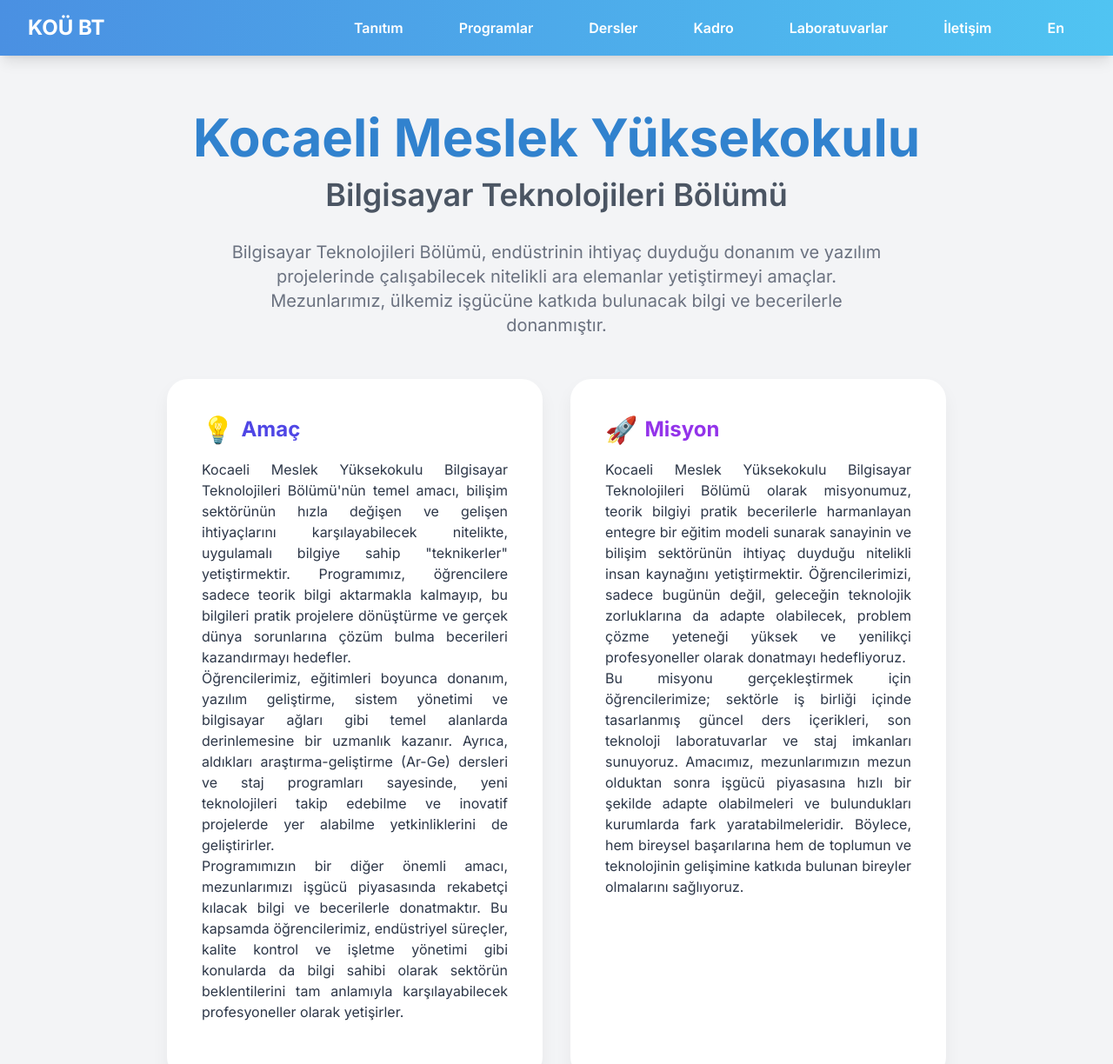
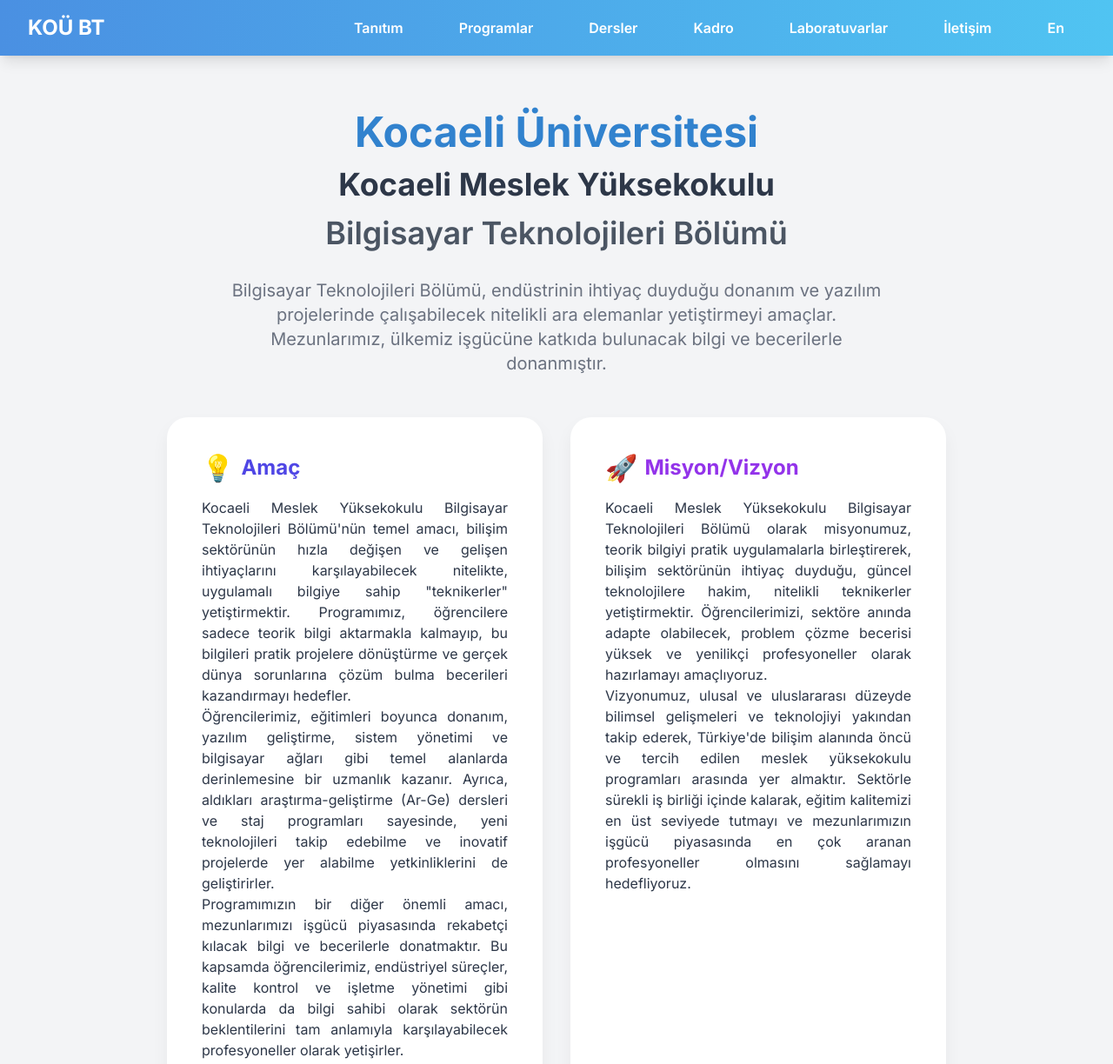
Before and after one commit to kmyobilgisayar/web, a plain HTML site: page index.html in a window 1280 px wide. Shown: the top 1224 px of the page at 87% size. Drawn offline with nearby package versions, Linux system fonts and the light colour scheme.

Commit message:
Update index.html

```diff
--- a/index.html
+++ b/index.html
@@ -173,8 +173,9 @@
     <main>
         <!-- Tanıtım Bölümü -->
         <section id="tanitim" class="bg-gray-100 text-center">
-            <h1 class="text-6xl font-extrabold mb-4">Kocaeli Meslek Yüksekokulu</h1>
-            <h2 class="text-4xl font-semibold mb-8 text-gray-600">Bilgisayar Teknolojileri Bölümü</h2>
+            <h1 class="text-5xl font-extrabold mb-4">Kocaeli Üniversitesi</h1>
+            <h3 class="text-4xl font-extrabold mb-4">Kocaeli Meslek Yüksekokulu</h3>
+            <h3 class="text-4xl font-semibold mb-8 text-gray-600">Bilgisayar Teknolojileri Bölümü</h3>
             <p class="max-w-3xl text-xl text-gray-500">
                 Bilgisayar Teknolojileri Bölümü, endüstrinin ihtiyaç duyduğu donanım ve yazılım projelerinde çalışabilecek nitelikli ara elemanlar yetiştirmeyi amaçlar. Mezunlarımız, ülkemiz işgücüne katkıda bulunacak bilgi ve becerilerle donanmıştır.
             </p>
@@ -187,9 +188,9 @@
                   <p class="text-gray-600">&nbsp;</p>
                 </div>
               <div class="card">
-                <h3 class="text-2xl font-bold text-purple-600 mb-4 flex items-center"><span class="mr-2 text-3xl">🚀</span> Misyon</h3>
-                  <p align="justify">Kocaeli Meslek Yüksekokulu Bilgisayar Teknolojileri Bölümü olarak misyonumuz, teorik bilgiyi pratik becerilerle harmanlayan entegre bir eğitim modeli sunarak sanayinin ve bilişim sektörünün ihtiyaç duyduğu nitelikli insan kaynağını yetiştirmektir. Öğrencilerimizi, sadece bugünün değil, geleceğin teknolojik zorluklarına da adapte olabilecek, problem çözme yeteneği yüksek ve yenilikçi profesyoneller olarak donatmayı hedefliyoruz.</p>
-                    <p align="justify">Bu misyonu gerçekleştirmek için öğrencilerimize; sektörle iş birliği içinde tasarlanmış güncel ders içerikleri, son teknoloji laboratuvarlar ve staj imkanları sunuyoruz. Amacımız, mezunlarımızın mezun olduktan sonra işgücü piyasasına hızlı bir şekilde adapte olabilmeleri ve bulundukları kurumlarda fark yaratabilmeleridir. Böylece, hem bireysel başarılarına hem de toplumun ve teknolojinin gelişimine katkıda bulunan bireyler olmalarını sağlıyoruz.</p>
+                <h3 class="text-2xl font-bold text-purple-600 mb-4 flex items-center"><span class="mr-2 text-3xl">🚀</span> Misyon/Vizyon</h3>
+                  <p align="justify">Kocaeli Meslek Yüksekokulu Bilgisayar Teknolojileri Bölümü olarak misyonumuz, teorik bilgiyi pratik uygulamalarla birleştirerek, bilişim sektörünün ihtiyaç duyduğu, güncel teknolojilere hakim, nitelikli teknikerler yetiştirmektir. Öğrencilerimizi, sektöre anında adapte olabilecek, problem çözme becerisi yüksek ve yenilikçi profesyoneller olarak hazırlamayı amaçlıyoruz.</p>
+                    <p align="justify">Vizyonumuz, ulusal ve uluslararası düzeyde bilimsel gelişmeleri ve teknolojiyi yakından takip ederek, Türkiye'de bilişim alanında öncü ve tercih edilen meslek yüksekokulu programları arasında yer almaktır. Sektörle sürekli iş birliği içinde kalarak, eğitim kalitemizi en üst seviyede tutmayı ve mezunlarımızın işgücü piyasasında en çok aranan profesyoneller olmasını sağlamayı hedefliyoruz.</p>
                   <p class="text-gray-600">&nbsp;</p>
                 </div>
             </div>
@@ -468,7 +469,7 @@
         <section id="iletisim" class="bg-gray-200">
             <h2 class="section-title">İletişim</h2>
             <div class="card w-full max-w-2xl text-center">
-                <p class="text-gray-600 mb-4">Aklınızdaki soruları yanıtlamak ve daha fazla bilgi sağlamak için buradayız. Bizimle aşağıdaki kanallardan iletişime geçebilirsiniz.</p>
+                <p class="text-gray-600 mb-4">Aklınızdaki soruları cevaplamak ve daha fazla bilgi sağlamak için buradayız. Bizimle aşağıdaki kanallardan iletişime geçebilirsiniz.</p>
                 <div class="space-y-4 text-left">
                     <p class="text-lg text-gray-700 font-semibold flex items-center"><span class="mr-2 text-2xl text-blue-600">📍</span>Kocaeli Üniversitesi Kocaeli Meslek Yüksekokulu</p>
                     <p class="text-lg text-gray-700 font-semibold flex items-center"><span class="mr-2 text-2xl text-blue-600">📞</span>+90 262 349 43 51 / +90 262 349 39 97</p>
@@ -482,7 +483,7 @@
     </main>
 
     <footer class="bg-gray-200 text-center py-6 mt-12">
-        <p class="text-gray-500 text-sm">© 2024 Kocaeli MYO Bilgisayar Teknolojileri Bölümü. Tüm hakları saklıdır.</p>
+        <p class="text-gray-500 text-sm">© 2025 Kocaeli MYO Bilgisayar Teknolojileri Bölümü. Tüm hakları saklıdır.</p>
     </footer>
     <script>
         function toggleMenu() {
```
